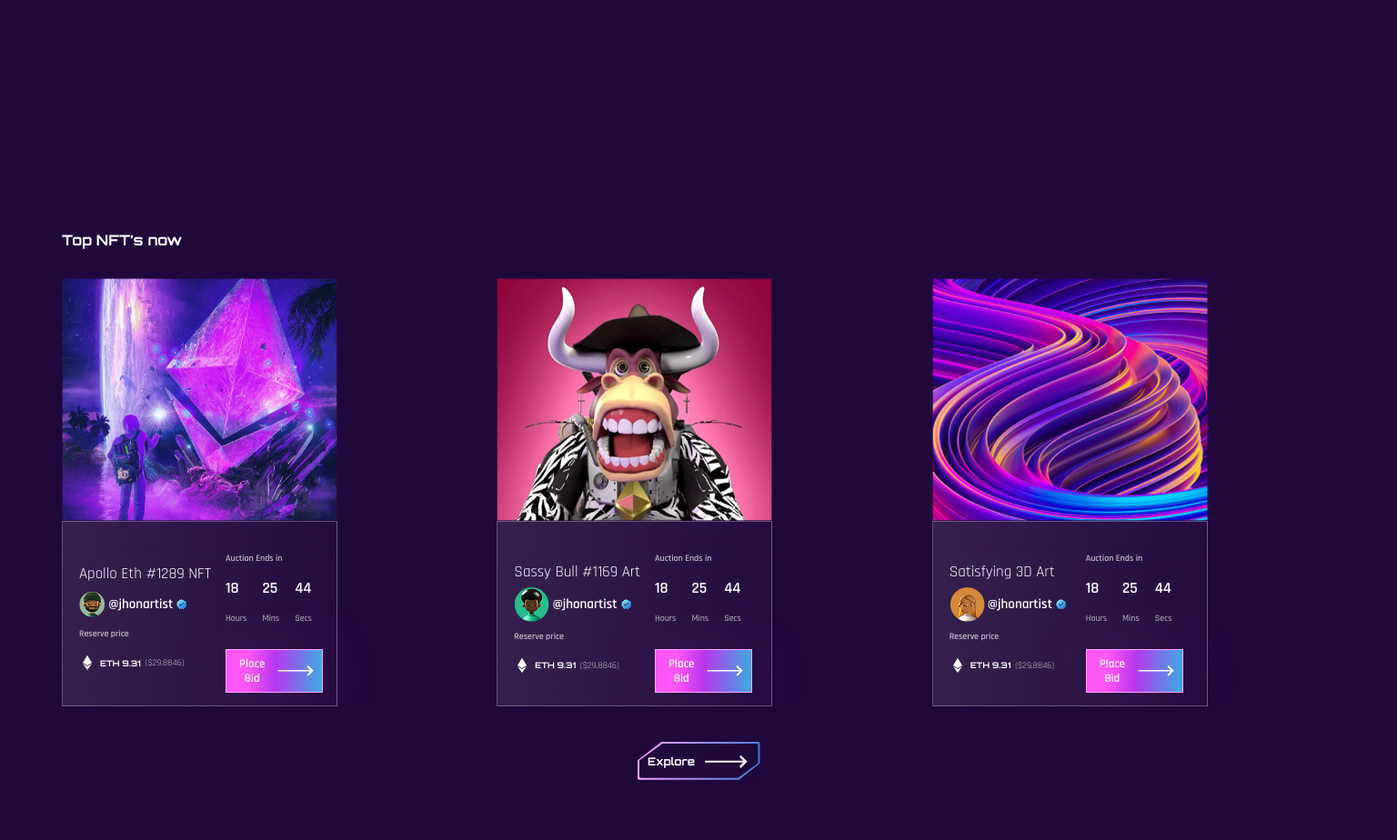
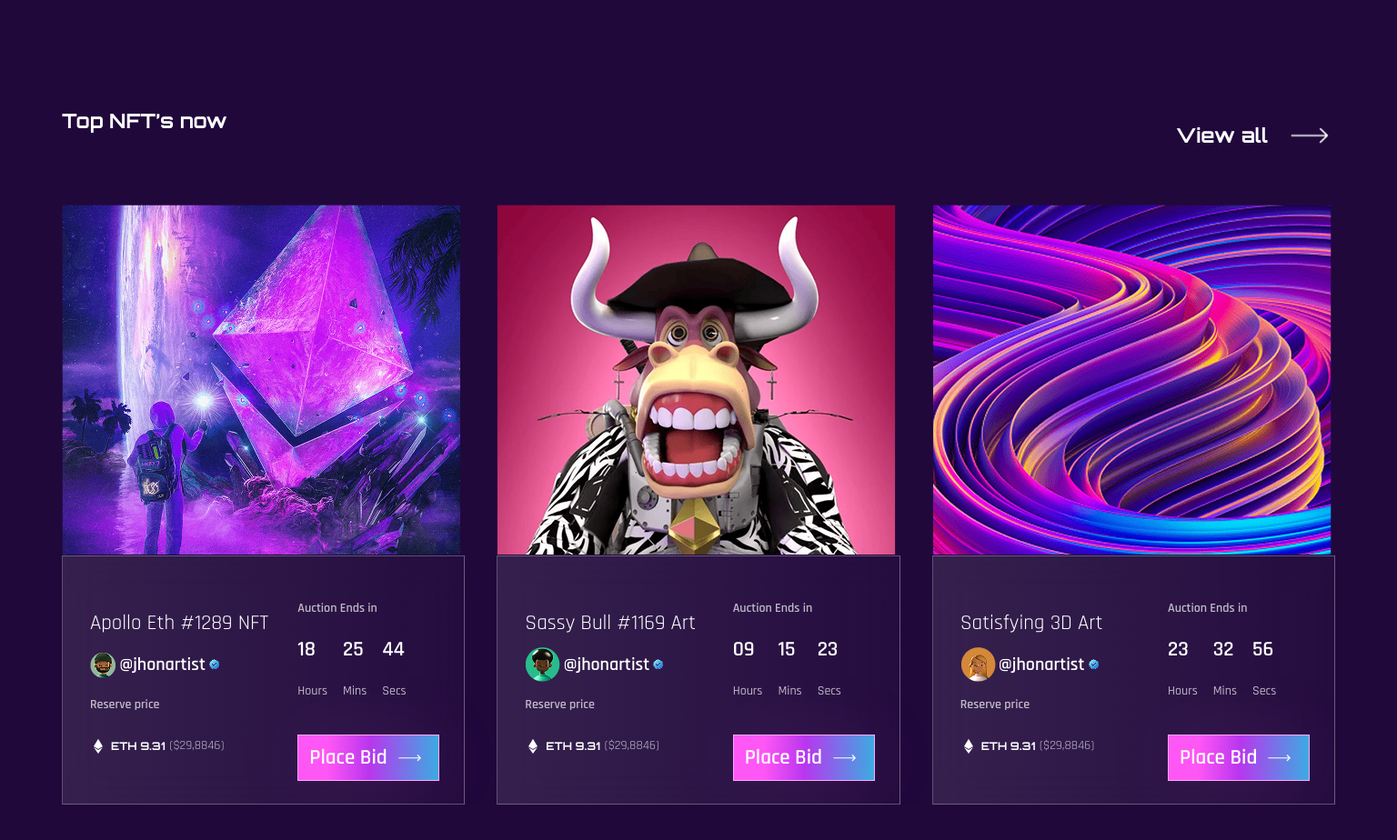
Before and after one commit to RomanMytsu/OCEAN-NFT, a website built with Vite: page index.html in a window 1536 px wide. Shown: the part 880-1804 px from the top of the page at 91% size. Built offline with nearby package versions, Linux system fonts and the light colour scheme.

Commit message:
add top-nft-section

```diff
--- a/index.html
+++ b/index.html
@@ -246,68 +246,69 @@
             <h2 class="top-nft-title">Top NFT’s now</h2>
             <button class="top-nft-btn">
               View all
-              <svg class="top-nft-icon" width="52" height="26">
-                <use href="./src/Image/sprite.svg#icon-top-nft-arrow"></use>
-              </svg>
+              <img
+                src="./src/Image/arrow-right.png"
+                alt="Arrow"
+                width="52"
+                height="26"
+              />
             </button>
           </div>
           <div class="top-nft-swiper-container">
             <div class="swiper">
               <ul class="top-nft-list swiper-wrapper">
                 <li class="top-nft-item swiper-slide">
-                  <picture>
-                    <source
-                      srcset="../OCEAN-NFT/src/Image/top-nft-man.png"
-                      media="(min-width: 1440px)"
-                    />
                   <img
                     class="top-nft-img"
                     src="./src/Image/top-nft-man.png"
                     alt="Top nft image"
-                      width="303"
-                      height="267"
                   />
-                  </picture>
                   <div class="top-nft-card">
                     <div class="top-nft-card-wrap">
                       <div class="left">
-                        <p class="card-title">Apollo Eth #1289 NFT</p>
+                        <p class="card-title card-title-nft">
+                          Apollo Eth #1289 NFT
+                        </p>
                         <div class="card-name">
                           <div class="user">
                             <img
                               src="./src/Image/user-img.png"
                               alt="User photo"
                             />
-                            <p class="user-nickname">@jhonartist</p>
+                            <p class="user-nickname user-nickname-nft">
+                              @jhonartist
+                            </p>
                             <img src="./src/Image/img.png" alt="Image" />
                           </div>
                         </div>
-                        <p class="card-price">Reserve price</p>
+                        <p class="card-price card-price-nft">Reserve price</p>
                         <div class="product">
                           <svg class="hero-logo-icon" width="18" height="18">
                             <use
                               href="./src/Image/sprite.svg#icon-hero-logo"
                             ></use>
                           </svg>
-                          <p class="price-name">ETH 9.31</p>
-                          <p class="price">($29,8846)</p>
+                          <p class="price-name price-name-nft">ETH 9.31</p>
+                          <p class="price price-nft">($29,8846)</p>
                         </div>
                       </div>
                       <div class="right">
                         <div class="auction">
-                          <p class="auction-title">Auction Ends in</p>
+                          <p class="auction-title auction-title-nft">
+                            Auction Ends in
+                          </p>
                           <ul class="auction-list">
                             <li class="auction-item">
-                              <p class="auction-num">18</p>
-                              <p class="auction-text">Hours</p>
+                              <p class="auction-num auction-num-nft">18</p>
+                              <p class="auction-text auction-text-nft">Hours</p>
                             </li>
                             <li class="auction-item">
-                              <p class="auction-num">25</p>
-                              <p class="auction-text">Mins</p>
+                              <p class="auction-num auction-num-nft">25</p>
+                              <p class="auction-text auction-text-nft">Mins</p>
                             </li>
                             <li class="auction-item">
-                              <p class="auction-num">44</p>
-                              <p class="auction-text">Secs</p>
+                              <p class="auction-num auction-num-nft">44</p>
+                              <p class="auction-text auction-text-nft">Secs</p>
                             </li>
                           </ul>
                           <button class="top-nft-auction-btn">
@@ -324,59 +325,57 @@
                   </div>
                 </li>
                 <li class="top-nft-item swiper-slide">
-                  <picture>
-                    <source
-                      srcset="../OCEAN-NFT/src/Image/top-nft-cow.png"
-                      media="(min-width: 1440px)"
-                    />
                   <img
                     class="top-nft-img"
                     src="./src/Image/top-nft-cow.png"
                     alt="Top nft image"
-                      width="303"
-                      height="267"
                   />
-                  </picture>
                   <div class="top-nft-card">
                     <div class="top-nft-card-wrap">
                       <div class="left">
-                        <p class="card-title">Sassy Bull #1169 Art</p>
+                        <p class="card-title card-title-nft">
+                          Sassy Bull #1169 Art
+                        </p>
                         <div class="card-name">
                           <div class="user">
                             <img
                               src="./src/Image/user-top-nft-sassu.png"
                               alt="User photo"
                             />
-                            <p class="user-nickname">@jhonartist</p>
+                            <p class="user-nickname user-nickname-nft">
+                              @jhonartist
+                            </p>
                             <img src="./src/Image/img.png" alt="Image" />
                           </div>
                         </div>
-                        <p class="card-price">Reserve price</p>
+                        <p class="card-price card-price-nft">Reserve price</p>
                         <div class="product">
                           <svg class="hero-logo-icon" width="18" height="18">
                             <use
                               href="./src/Image/sprite.svg#icon-hero-logo"
                             ></use>
                           </svg>
-                          <p class="price-name">ETH 9.31</p>
-                          <p class="price">($29,8846)</p>
+                          <p class="price-name price-name-nft">ETH 9.31</p>
+                          <p class="price price-nft">($29,8846)</p>
                         </div>
                       </div>
                       <div class="right">
                         <div class="auction">
-                          <p class="auction-title">Auction Ends in</p>
+                          <p class="auction-title auction-title-nft">
+                            Auction Ends in
+                          </p>
                           <ul class="auction-list">
                             <li class="auction-item">
-                              <p class="auction-num">18</p>
-                              <p class="auction-text">Hours</p>
+                              <p class="auction-num auction-num-nft">09</p>
+                              <p class="auction-text auction-text-nft">Hours</p>
                             </li>
                             <li class="auction-item">
-                              <p class="auction-num">25</p>
-                              <p class="auction-text">Mins</p>
+                              <p class="auction-num auction-num-nft">15</p>
+                              <p class="auction-text auction-text-nft">Mins</p>
                             </li>
                             <li class="auction-item">
-                              <p class="auction-num">44</p>
-                              <p class="auction-text">Secs</p>
+                              <p class="auction-num auction-num-nft">23</p>
+                              <p class="auction-text auction-text-nft">Secs</p>
                             </li>
                           </ul>
                           <button class="top-nft-auction-btn">
@@ -393,59 +392,57 @@
                   </div>
                 </li>
                 <li class="top-nft-item swiper-slide">
-                  <picture>
-                    <source
-                      srcset="../OCEAN-NFT/src/Image/top-nft-abst.png"
-                      media="(min-width: 1440px)"
-                    />
                   <img
                     class="top-nft-img"
                     src="./src/Image/top-nft-abst.png"
                     alt="Top nft image"
-                      width="303"
-                      height="267"
                   />
-                  </picture>
                   <div class="top-nft-card">
                     <div class="top-nft-card-wrap">
                       <div class="left">
-                        <p class="card-title">Satisfying 3D Art</p>
+                        <p class="card-title card-title-nft">
+                          Satisfying 3D Art
+                        </p>
                         <div class="card-name">
                           <div class="user">
                             <img
                               src="./src/Image/user-top-nft-sati.png"
                               alt="User photo"
                             />
-                            <p class="user-nickname">@jhonartist</p>
+                            <p class="user-nickname user-nickname-nft">
+                              @jhonartist
+                            </p>
                             <img src="./src/Image/img.png" alt="Image" />
                           </div>
                         </div>
-                        <p class="card-price">Reserve price</p>
+                        <p class="card-price card-price-nft">Reserve price</p>
                         <div class="product">
                           <svg class="hero-logo-icon" width="18" height="18">
                             <use
                               href="./src/Image/sprite.svg#icon-hero-logo"
                             ></use>
                           </svg>
-                          <p class="price-name">ETH 9.31</p>
-                          <p class="price">($29,8846)</p>
+                          <p class="price-name price-name-nft">ETH 9.31</p>
+                          <p class="price price-nft">($29,8846)</p>
                         </div>
                       </div>
                       <div class="right">
                         <div class="auction">
-                          <p class="auction-title">Auction Ends in</p>
+                          <p class="auction-title auction-title-nft">
+                            Auction Ends in
+                          </p>
                           <ul class="auction-list">
                             <li class="auction-item">
-                              <p class="auction-num">18</p>
-                              <p class="auction-text">Hours</p>
+                              <p class="auction-num auction-num-nft">23</p>
+                              <p class="auction-text auction-text-nft">Hours</p>
                             </li>
                             <li class="auction-item">
-                              <p class="auction-num">25</p>
-                              <p class="auction-text">Mins</p>
+                              <p class="auction-num auction-num-nft">32</p>
+                              <p class="auction-text auction-text-nft">Mins</p>
                             </li>
                             <li class="auction-item">
-                              <p class="auction-num">44</p>
-                              <p class="auction-text">Secs</p>
+                              <p class="auction-num auction-num-nft">56</p>
+                              <p class="auction-text auction-text-nft">Secs</p>
                             </li>
                           </ul>
                           <button class="top-nft-auction-btn">
--- a/src/JS/top-nft-swiper.js
+++ b/src/JS/top-nft-swiper.js
@@ -2,12 +2,12 @@ import Swiper from "swiper";
 import "swiper/css";
 
 const swiper = new Swiper(".swiper", {
-  loop: true,
   slidesPerView: 1,
   spaceBetween: 24,
   breakpoints: {
     768: {
       slidesPerView: 2,
+      spaceBetween: 30,
     },
     1440: {
       slidesPerView: 3,
--- a/src/styles/media.css
+++ b/src/styles/media.css
@@ -62,7 +62,7 @@
 
   /* Hero */
   .hero {
-    padding: 80px 0 150px;
+    padding: 80px 0 45px;
   }
   .hero-wrapper {
     display: flex;
@@ -134,8 +134,70 @@
     justify-content: space-between;
     align-items: center;
   }
-
   .hero-icons-wrapper-mob {
+    display: none;
+  }
+  /* Top_NFT */
+  .top-nft {
+    padding: 150px 0 150px;
+  }
+  .top-nft-title-wrapper {
+    display: flex;
+    justify-content: space-between;
+    align-items: center;
+    margin-bottom: 47px;
+  }
+  .top-nft-title {
+    font-size: 22px;
+  }
+  .top-nft-btn {
+    display: flex;
+    justify-content: center;
+    align-items: center;
+    gap: 16px;
+    background-color: transparent;
+    border: none;
+    color: var(--white);
+    font-family: "Orbitron", sans-serif;
+    font-size: 22px;
+    cursor: pointer;
+  }
+  .top-nft-card-wrap {
+    padding: 35px 27px 25px 30px;
+  }
+  .card-title-nft {
+    font-size: 23px;
+  }
+  .user-nickname-nft {
+    font-size: 20px;
+  }
+  .card-price-nft {
+    font-size: 14px;
+  }
+  .price-name-nft {
+    font-size: 12px;
+  }
+  .price-nft {
+    font-size: 14px;
+  }
+  .auction-title-nft {
+    font-size: 14px;
+  }
+  .auction-num-nft {
+    font-size: 23px;
+  }
+  .auction-text-nft {
+    font-size: 14px;
+  }
+  .top-nft-auction-btn {
+    padding: 10px 19px 10px 12px;
+    font-size: 23px;
+    gap: 12px;
+    width: 156px;
+    white-space: nowrap;
+    margin-top: 25px;
+  }
+  .top-nft-btn-wrapper {
     display: none;
   }
 }
@@ -166,4 +228,15 @@
     font-size: 26px;
     max-width: 657px;
   }
+
+  /* TOP-NFT */
+  .top-nft {
+    padding: 220px 0 209px;
+  }
+  .top-nft-title {
+    font-size: 26px;
+  }
+  .top-nft-btn {
+    font-size: 26px;
+  }
 }
--- a/src/styles/style.css
+++ b/src/styles/style.css
@@ -346,7 +346,6 @@
   );
   backdrop-filter: blur(23px);
   border: 1.7px rgba(255, 255, 255, 0.28) solid;
-  width: 303px;
 }
 .top-nft-auction-btn {
   display: flex;
@@ -395,7 +394,6 @@
   width: 133px;
   cursor: pointer;
   border: none;
-
 }
 .top-nft-btn-mob::before {
   content: "";
```
Also changed, not shown: src/Image/arrow-right.png (added), src/Image/sprite.svg. Lines whose indentation alone changed are shown as unchanged.
